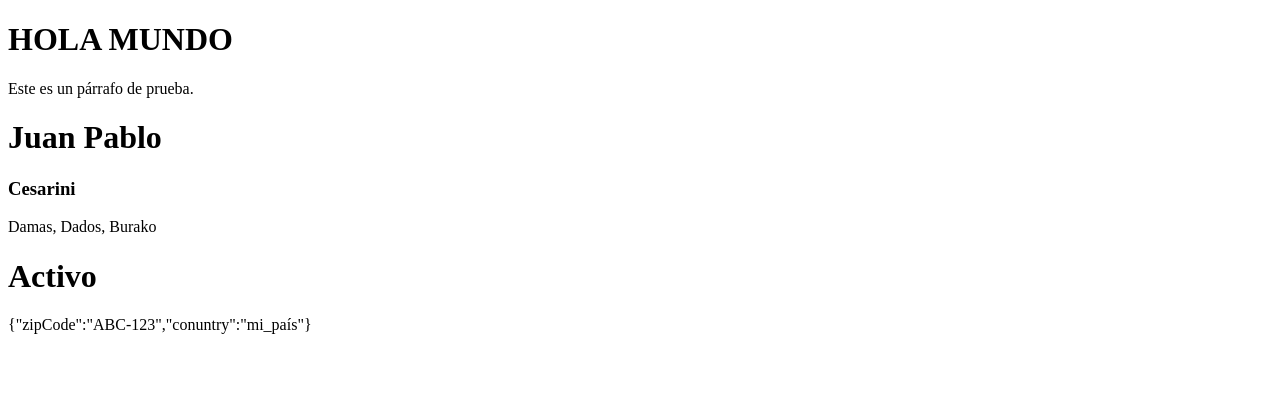
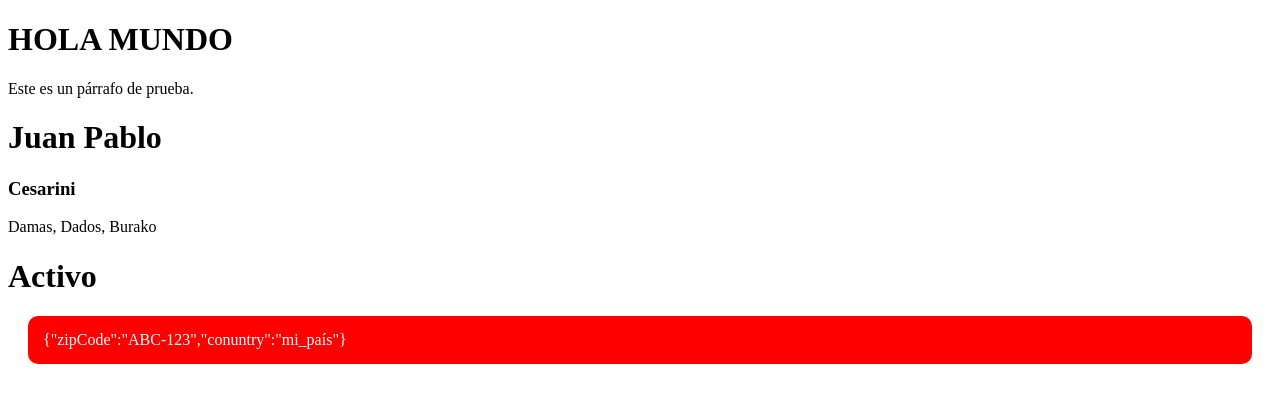
Before and after one commit to juanpablocesarini/curso-react-by-fernandoherrera, a React (Vite) app in the folder 02-first-steps/: page / in a window 1280 px wide. Shown: the top 402 px of the page. Built offline with nearby package versions, Linux system fonts and the light colour scheme.

Commit message:
aplicando estilos css

```diff
--- a/02-first-steps/src/MyAwesomeApp.tsx
+++ b/02-first-steps/src/MyAwesomeApp.tsx
@@ -1,3 +1,5 @@
+import type { CSSProperties } from "react";
+
 const firstName = "Juan Pablo";
 const lastName = " Cesarini";
 const favoritesGames = ["Damas", "Dados", "Burako"];
@@ -7,7 +9,16 @@ const address = {
   conuntry: "mi_país",
 };
 
+const myStyles:CSSProperties = {
+        backgroundColor: isActive ?'red' :'green',
+        borderRadius:10,
+        color: "white",
+        padding: 15,
+        margin:20
+      }
+
 export function MyAwosomeApp() {
+
   return (
     <>
       <h1>{firstName}</h1>
@@ -16,7 +27,8 @@ export function MyAwosomeApp() {
 
       <h1>{isActive ? "Activo" : "No activo"}</h1>
 
-      <p>{JSON.stringify(address)}</p>
+      <p
+      style={myStyles}>{JSON.stringify(address)}</p>
     </>
   );
 }
```
